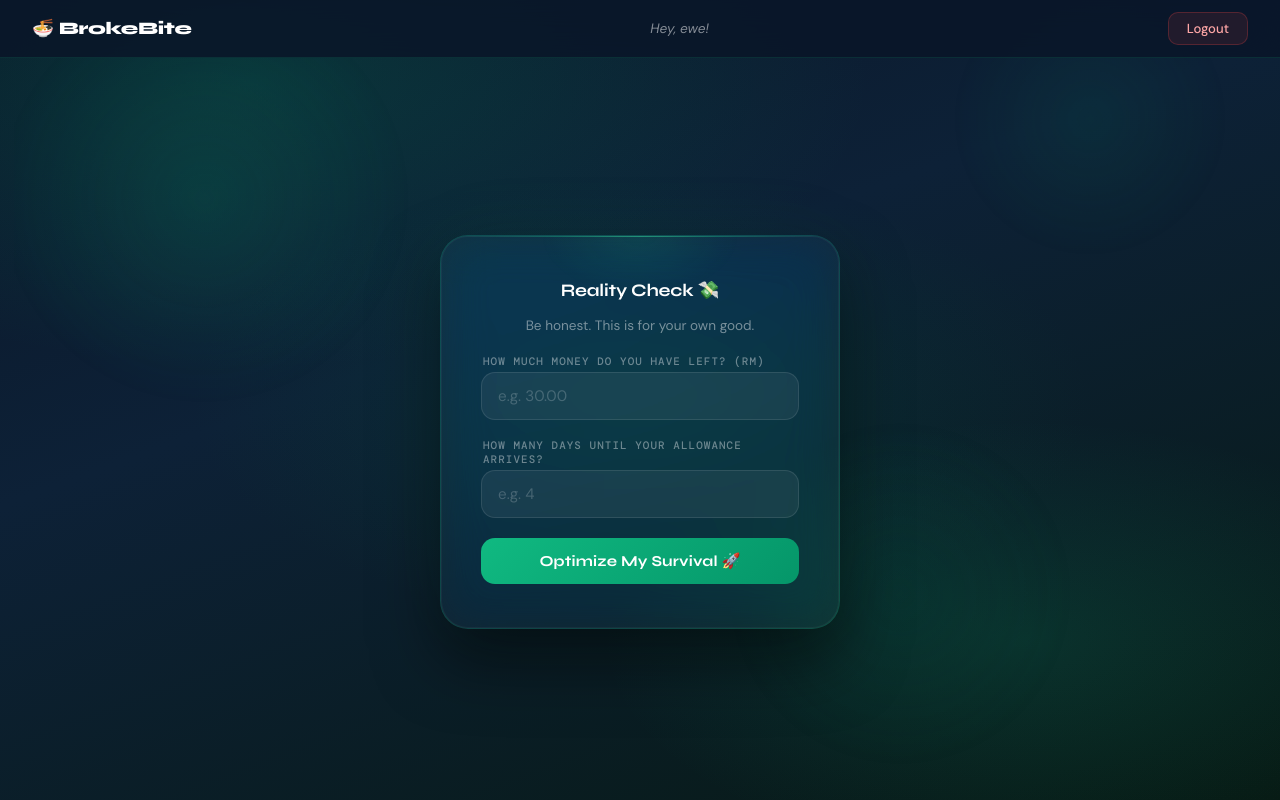
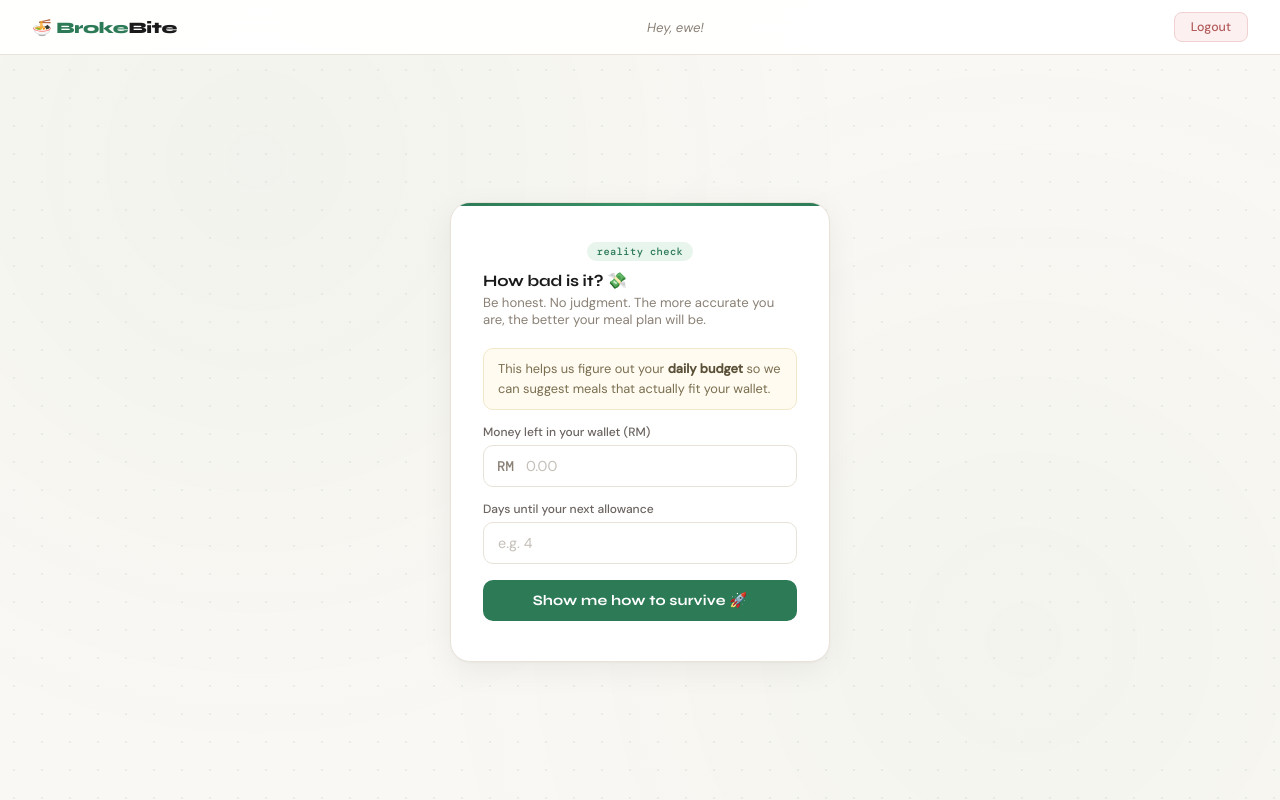
Before and after one commit to choongkarhung/GitExercise-G072, a Flask app: page /setup in a window 1280 px wide. Run offline with Flask 3, Linux system fonts and the light colour scheme; a user stored in the database is signed in.

Commit message:
Complete reformat of the css.

```diff
--- a/static/style.css
+++ b/static/style.css
@@ -8,22 +8,29 @@
 }
 
 :root {
-    --green:       #059669;
-    --green-mid:   #10b981;
-    --green-light: #d1fae5;
-    --green-glow:  rgba(16, 185, 129, 0.18);
-    --red-light:   #fee2e2;
-    --red-mid:     #fca5a5;
-    --red-dark:    #991b1b;
-    --ink:         #0f172a;
-    --ink-mid:     #1e293b;
-    --ink-soft:    #64748b;
-    --border:      #e2e8f0;
-    --surface:     #f8fafc;
-    --white:       #ffffff;
+    --green:         #2d7a57;
+    --green-mid:     #3a9268;
+    --green-light:   #e8f5ed;
+    --green-border:  #c4e0d3;
+    --cream:         #faf8f4;
+    --cream-mid:     #f3efe8;
+    --cream-border:  #e8e2d9;
+    --cream-strong:  #ede9e3;
+    --ink:           #1a1a1a;
+    --ink-mid:       #3d3935;
+    --ink-soft:      #6b6460;
+    --ink-muted:     #8a8075;
+    --ink-faint:     #b0a898;
+    --surface:       #ffffff;
+    --yellow-bg:     #fffbf0;
+    --yellow-border: #f0e8c8;
+    --yellow-text:   #7a6e50;
+    --red-bg:        #fdf0f0;
+    --red-border:    #f0d0d0;
+    --red-text:      #b35c5c;
 }
 
-/* ANIMATED BACKGROUND */
+/* BODY */
 body {
     font-family: 'DM Sans', sans-serif;
     min-height: 100vh;
@@ -32,151 +39,133 @@ body {
     align-items: center;
     padding-top: 64px;
     color: var(--ink);
+    background: var(--cream);
     position: relative;
     overflow-x: hidden;
-    background: #0a1628;
 }
 
-/* Deep dark base layer */
+/* Subtle texture overlay */
 body::before {
     content: '';
     position: fixed;
     inset: 0;
-    background:
-        radial-gradient(ellipse 80% 60% at 20% 10%, rgba(5, 150, 105, 0.22) 0%, transparent 60%),
-        radial-gradient(ellipse 60% 50% at 80% 80%, rgba(16, 185, 129, 0.14) 0%, transparent 55%),
-        radial-gradient(ellipse 50% 40% at 50% 50%, rgba(6, 78, 59, 0.3) 0%, transparent 70%),
-        linear-gradient(160deg, #0a1628 0%, #0d2137 40%, #071a14 100%);
-    z-index: -2;
+    background-image:
+        radial-gradient(circle at 20% 20%, rgba(45, 122, 87, 0.04) 0%, transparent 50%),
+        radial-gradient(circle at 80% 80%, rgba(45, 122, 87, 0.03) 0%, transparent 50%);
+    z-index: -1;
+    pointer-events: none;
 }
 
-/* Floating orbs layer */
-body::after {
-    content: '';
-    position: fixed;
-    inset: 0;
-    background:
-        radial-gradient(circle 300px at 15% 25%, rgba(16, 185, 129, 0.12) 0%, transparent 70%),
-        radial-gradient(circle 200px at 85% 15%, rgba(5, 150, 105, 0.1) 0%, transparent 70%),
-        radial-gradient(circle 250px at 70% 75%, rgba(6, 95, 70, 0.15) 0%, transparent 70%);
-    z-index: -1;
-    animation: orb-drift 12s ease-in-out infinite alternate;
-}
-
-@keyframes orb-drift {
-    0%   { transform: translate(0, 0) scale(1); }
-    33%  { transform: translate(-20px, 15px) scale(1.05); }
-    66%  { transform: translate(15px, -10px) scale(0.97); }
-    100% { transform: translate(-10px, 20px) scale(1.03); }
-}
-
+/* Dot grid background */
 .grid-overlay {
     position: fixed;
     inset: 0;
     z-index: -1;
-    background-image: radial-gradient(circle, rgba(16, 185, 129, 0.08) 1px, transparent 1px);
-    background-size: 32px 32px;
+    background-image: radial-gradient(circle, rgba(45, 122, 87, 0.08) 1px, transparent 1px);
+    background-size: 28px 28px;
     pointer-events: none;
 }
 
+/* CARD CONTAINER */
 .container {
-    background: rgba(255, 255, 255, 0.04);
-    backdrop-filter: blur(24px) saturate(180%);
-    -webkit-backdrop-filter: blur(24px) saturate(180%);
-    padding: 44px 40px;
-    border-radius: 28px;
-    border: 1px solid rgba(16, 185, 129, 0.2);
+    background: var(--surface);
+    border: 1px solid var(--cream-border);
+    border-radius: 20px;
     box-shadow:
-        0 0 0 1px rgba(255,255,255,0.04) inset,
-        0 32px 64px rgba(0,0,0,0.5),
-        0 0 80px rgba(16, 185, 129, 0.06);
-    width: 400px;
+        0 1px 3px rgba(0,0,0,0.04),
+        0 8px 32px rgba(0,0,0,0.06),
+        0 0 0 1px rgba(255,255,255,0.8) inset;
+    width: 380px;
     text-align: center;
     position: relative;
     overflow: hidden;
-    animation: card-in 0.6s cubic-bezier(0.16, 1, 0.3, 1) both;
+    animation: card-in 0.5s cubic-bezier(0.16, 1, 0.3, 1) both;
 }
 
-@keyframes card-in {
-    from { opacity: 0; transform: translateY(24px) scale(0.97); }
-    to   { opacity: 1; transform: translateY(0) scale(1); }
-}
-
+/* Top accent strip */
 .container::before {
     content: '';
     position: absolute;
     top: 0; left: 0; right: 0;
-    height: 1px;
-    background: linear-gradient(90deg,
-        transparent 0%,
-        rgba(16, 185, 129, 0.6) 30%,
-        rgba(52, 211, 153, 0.9) 50%,
-        rgba(16, 185, 129, 0.6) 70%,
-        transparent 100%);
-    animation: shimmer 3s ease-in-out infinite;
+    height: 3px;
+    background: linear-gradient(90deg, var(--green) 0%, var(--green-mid) 50%, var(--green) 100%);
+    border-radius: 20px 20px 0 0;
 }
 
-@keyframes shimmer {
-    0%, 100% { opacity: 0.4; }
-    50%       { opacity: 1; }
+@keyframes card-in {
+    from { opacity: 0; transform: translateY(20px); }
+    to   { opacity: 1; transform: translateY(0); }
 }
 
-.container::after {
-    content: '';
-    position: absolute;
-    top: -60px; left: 50%;
-    transform: translateX(-50%);
-    width: 200px; height: 120px;
-    background: radial-gradient(ellipse, rgba(16, 185, 129, 0.12) 0%, transparent 70%);
-    pointer-events: none;
+.card-body {
+    padding: 36px 32px 40px;
 }
 
 /* BRAND */
 .brand {
     margin-bottom: 28px;
     position: relative;
-    z-index: 1;
+}
+
+.brand-emoji {
+    font-size: 2rem;
+    line-height: 1;
+    margin-bottom: 8px;
+    display: block;
 }
 
 .brand h1 {
     font-family: 'Syne', sans-serif;
-    font-size: 2rem;
+    font-size: 1.75rem;
     font-weight: 800;
-    color: var(--white);
+    color: var(--ink);
     margin: 0 0 4px;
     letter-spacing: -0.03em;
-    text-shadow: 0 0 40px rgba(16, 185, 129, 0.5);
 }
 
 .brand h1 span {
-    color: var(--green-mid);
+    color: var(--green);
 }
 
 .brand-sub {
-    font-size: 0.82rem;
-    color: rgba(255,255,255,0.45);
-    letter-spacing: 0.02em;
+    font-size: 0.8rem;
+    color: var(--ink-muted);
+    letter-spacing: 0.01em;
 }
 
-/* HEADINGS */
+/* SECTION LABELS */
+.section-label {
+    font-family: 'DM Mono', monospace;
+    font-size: 0.65rem;
+    color: var(--ink-faint);
+    text-transform: uppercase;
+    letter-spacing: 0.1em;
+    margin-bottom: 14px;
+    padding-bottom: 10px;
+    border-bottom: 1px solid var(--cream-strong);
+    text-align: left;
+}
+
 h2 {
     font-family: 'Syne', sans-serif;
-    color: var(--white);
+    color: var(--ink);
     font-weight: 700;
-    font-size: 1.1rem;
-    margin-bottom: 16px;
+    font-size: 1rem;
+    margin-bottom: 4px;
     letter-spacing: -0.01em;
+    text-align: left;
 }
 
 .subtitle {
-    font-size: 0.85rem;
-    color: rgba(255,255,255,0.45);
+    font-size: 0.82rem;
+    color: var(--ink-muted);
     margin-bottom: 20px;
+    text-align: left;
 }
 
 hr {
     border: none;
-    border-top: 1px solid rgba(255,255,255,0.08);
+    border-top: 1px solid var(--cream-strong);
     margin: 24px 0;
 }
 
@@ -184,93 +173,128 @@ hr {
 label {
     display: block;
     text-align: left;
-    font-family: 'DM Mono', monospace;
-    font-size: 0.68rem;
+    font-size: 0.75rem;
     font-weight: 500;
-    color: rgba(255,255,255,0.4);
-    text-transform: uppercase;
-    letter-spacing: 0.1em;
-    margin-top: 18px;
-    margin-left: 2px;
-    margin-bottom: 4px;
+    color: var(--ink-soft);
+    margin-top: 14px;
+    margin-bottom: 5px;
 }
 
 /* INPUTS */
 input {
     width: 100%;
-    padding: 13px 16px;
-    background: rgba(255,255,255,0.06);
-    border: 1px solid rgba(255,255,255,0.1);
-    border-radius: 14px;
+    padding: 11px 14px;
+    background: var(--surface);
+    border: 1px solid var(--cream-border);
+    border-radius: 10px;
     font-family: 'DM Sans', sans-serif;
-    font-size: 0.95rem;
-    color: var(--white);
-    transition: all 0.25s ease;
+    font-size: 0.9rem;
+    color: var(--ink);
+    transition: border-color 0.2s ease, box-shadow 0.2s ease;
     outline: none;
 }
 
 input::placeholder {
-    color: rgba(255,255,255,0.2);
+    color: #c4bfb8;
 }
 
 input:focus {
-    border-color: rgba(16, 185, 129, 0.6);
-    background: rgba(16, 185, 129, 0.07);
-    box-shadow: 0 0 0 4px rgba(16, 185, 129, 0.12), 0 0 20px rgba(16, 185, 129, 0.08);
+    border-color: var(--green-border);
+    box-shadow: 0 0 0 3px rgba(45, 122, 87, 0.08);
+}
+
+/* Input with prefix (e.g. RM) */
+.input-prefix-wrap {
+    position: relative;
+}
+
+.input-prefix-wrap .prefix {
+    position: absolute;
+    left: 14px;
+    top: 50%;
+    transform: translateY(-50%);
+    font-size: 0.875rem;
+    color: var(--ink-muted);
+    font-weight: 500;
+    pointer-events: none;
+    font-family: 'DM Mono', monospace;
+}
+
+.input-prefix-wrap input {
+    padding-left: 42px;
 }
 
 /* BUTTONS */
 button {
     width: 100%;
-    padding: 14px;
-    margin-top: 20px;
-    background: linear-gradient(135deg, #10b981 0%, #059669 100%);
+    padding: 12px 14px;
+    margin-top: 16px;
+    background: var(--green);
     color: white;
     border: none;
-    border-radius: 14px;
+    border-radius: 10px;
     font-family: 'Syne', sans-serif;
-    font-size: 0.95rem;
+    font-size: 0.9rem;
     font-weight: 700;
     cursor: pointer;
-    transition: all 0.25s ease;
-    position: relative;
-    overflow: hidden;
+    transition: background 0.2s ease, transform 0.15s ease, box-shadow 0.2s ease;
     letter-spacing: 0.01em;
 }
 
-button::before {
-    content: '';
-    position: absolute;
-    top: 0; left: -100%;
-    width: 100%; height: 100%;
-    background: linear-gradient(90deg, transparent, rgba(255,255,255,0.15), transparent);
-    transition: left 0.5s ease;
-}
-
-button:hover::before {
-    left: 100%;
-}
-
 button:hover {
-    transform: translateY(-2px);
-    box-shadow: 0 8px 24px rgba(16, 185, 129, 0.35), 0 0 40px rgba(16, 185, 129, 0.15);
+    background: var(--green-mid);
+    transform: translateY(-1px);
+    box-shadow: 0 4px 16px rgba(45, 122, 87, 0.25);
 }
 
 button:active {
     transform: translateY(0);
+    box-shadow: none;
 }
 
-/* Register buttonm */
+/* Ghost / register button */
 .btn-register {
     background: transparent;
-    border: 1px solid rgba(16, 185, 129, 0.5);
-    color: var(--green-mid);
+    border: 1.5px solid var(--green-border);
+    color: var(--green);
 }
 
 .btn-register:hover {
-    background: rgba(16, 185, 129, 0.1);
-    border-color: var(--green-mid);
-    box-shadow: 0 8px 24px rgba(16, 185, 129, 0.15);
+    background: var(--green-light);
+    border-color: var(--green);
+    box-shadow: none;
+    transform: none;
+}
+
+/* INFO BOX */
+.info-box {
+    background: var(--yellow-bg);
+    border: 1px solid var(--yellow-border);
+    border-radius: 10px;
+    padding: 10px 14px;
+    font-size: 0.8rem;
+    color: var(--yellow-text);
+    line-height: 1.55;
+    text-align: left;
+    margin-bottom: 4px;
+}
+
+.info-box strong {
+    color: #5a5038;
+}
+
+/* PILL TAG */
+.pill-tag {
+    display: inline-block;
+    background: var(--green-light);
+    color: var(--green);
+    font-size: 0.65rem;
+    font-weight: 500;
+    padding: 3px 10px;
+    border-radius: 20px;
+    margin-bottom: 10px;
+    font-family: 'DM Mono', monospace;
+    letter-spacing: 0.04em;
 }
 
 /* MESSAGE BOX */
@@ -314,70 +338,53 @@ button:active {
     position: fixed;
     top: 0; left: 0;
     width: 100%;
-    background: rgba(10, 22, 40, 0.85);
-    backdrop-filter: blur(20px);
-    -webkit-backdrop-filter: blur(20px);
+    background: rgba(255, 255, 255, 0.92);
+    backdrop-filter: blur(16px);
+    -webkit-backdrop-filter: blur(16px);
     padding: 12px 32px;
     display: flex;
     justify-content: space-between;
     align-items: center;
-    border-bottom: 1px solid rgba(16, 185, 129, 0.15);
+    border-bottom: 1px solid var(--cream-border);
     box-sizing: border-box;
     z-index: 100;
 }
 
 .brand-nav {
     font-family: 'Syne', sans-serif;
-    font-size: 1.1rem;
+    font-size: 1rem;
     font-weight: 800;
-    color: var(--white);
+    color: var(--ink);
     letter-spacing: -0.02em;
 }
 
 .brand-nav span {
-    color: var(--green-mid);
+    color: var(--green);
 }
 
 .user-greeting {
-    font-size: 0.85rem;
-    color: rgba(255,255,255,0.5);
+    font-size: 0.82rem;
+    color: var(--ink-muted);
     font-style: italic;
 }
 
 .logout-btn {
     width: auto;
-    padding: 7px 18px;
+    padding: 6px 16px;
     margin-top: 0;
-    background: rgba(239, 68, 68, 0.1);
-    color: #fca5a5;
-    border: 1px solid rgba(239, 68, 68, 0.25);
-    border-radius: 10px;
+    background: var(--red-bg);
+    color: var(--red-text);
+    border: 1px solid var(--red-border);
+    border-radius: 8px;
     font-family: 'DM Sans', sans-serif;
-    font-size: 0.82rem;
+    font-size: 0.78rem;
     font-weight: 500;
     letter-spacing: 0;
 }
 
 .logout-btn:hover {
-    background: rgba(239, 68, 68, 0.2);
-    border-color: rgba(239, 68, 68, 0.5);
+    background: #fae4e4;
+    border-color: #e8b8b8;
     transform: none;
     box-shadow: none;
 }
-
-/* FLOATING PARTICLES */
-.particle {
-    position: fixed;
-    border-radius: 50%;
-    pointer-events: none;
-    z-index: -1;
-    animation: float-up linear infinite;
-    opacity: 0;
-}
-
-@keyframes float-up {
-    0%   { transform: translateY(100vh) scale(0); opacity: 0; }
-    10%  { opacity: 0.6; }
-    90%  { opacity: 0.2; }
-    100% { transform: translateY(-10vh) scale(1); opacity: 0; }
-}
--- a/templates/setup.html
+++ b/templates/setup.html
@@ -8,38 +8,52 @@
 </head>
 <body>
 
+    <div class="grid-overlay"></div>
+
     <nav class="navbar">
-        <span class="brand-nav">🍜 BrokeBite</span>
+        <span class="brand-nav">🍜 <span>Broke</span>Bite</span>
         <span class="user-greeting">Hey, {{ session['username'] }}!</span>
         <button class="logout-btn" id="logout-btn">Logout</button>
     </nav>
 
     <div class="container">
-        <h2>Reality Check 💸</h2>
-        <p class="subtitle">Be honest. This is for your own good.</p>
+        <div class="card-body">
+
+            <span class="pill-tag">reality check</span>
+            <h2>How bad is it? 💸</h2>
+            <p class="subtitle">Be honest. No judgment. The more accurate you are, the better your meal plan will be.</p>
 
             <div id="message-box" class="hidden"></div>
 
+            <div class="info-box">
+                This helps us figure out your <strong>daily budget</strong> so we can suggest meals that actually fit your wallet.
+            </div>
+
             <form id="setup-form">
-            <label for="balance">How much money do you have left? (RM)</label>
+                <label for="balance">Money left in your wallet (RM)</label>
+                <div class="input-prefix-wrap">
+                    <span class="prefix">RM</span>
                     <input type="number" id="balance" name="balance"
-                   placeholder="e.g. 30.00" step="0.01" min="0.01" required>
+                           placeholder="0.00" step="0.01" min="0.01" required>
+                </div>
 
-            <label for="days">How many days until your allowance arrives?</label>
+                <label for="days">Days until your next allowance</label>
                 <input type="number" id="days" name="days"
                        placeholder="e.g. 4" min="1" max="31" required>
 
-            <button type="submit">Optimize My Survival 🚀</button>
+                <button type="submit">Show me how to survive 🚀</button>
             </form>
+
+        </div>
     </div>
 
     <script src="{{ url_for('static', filename='setup.js') }}"></script>
     <script>
-        // Logout must be POST because app.py /logout only accepts POST
         document.getElementById('logout-btn').addEventListener('click', async () => {
             await fetch('/logout', { method: 'POST' });
             window.location.href = '/';
         });
     </script>
+
 </body>
 </html>
```
Also changed, not shown: other parts of static/style.css (+15 -15 lines), templates/login.html (+13 -27 lines). Lines whose indentation alone changed are shown as unchanged.
